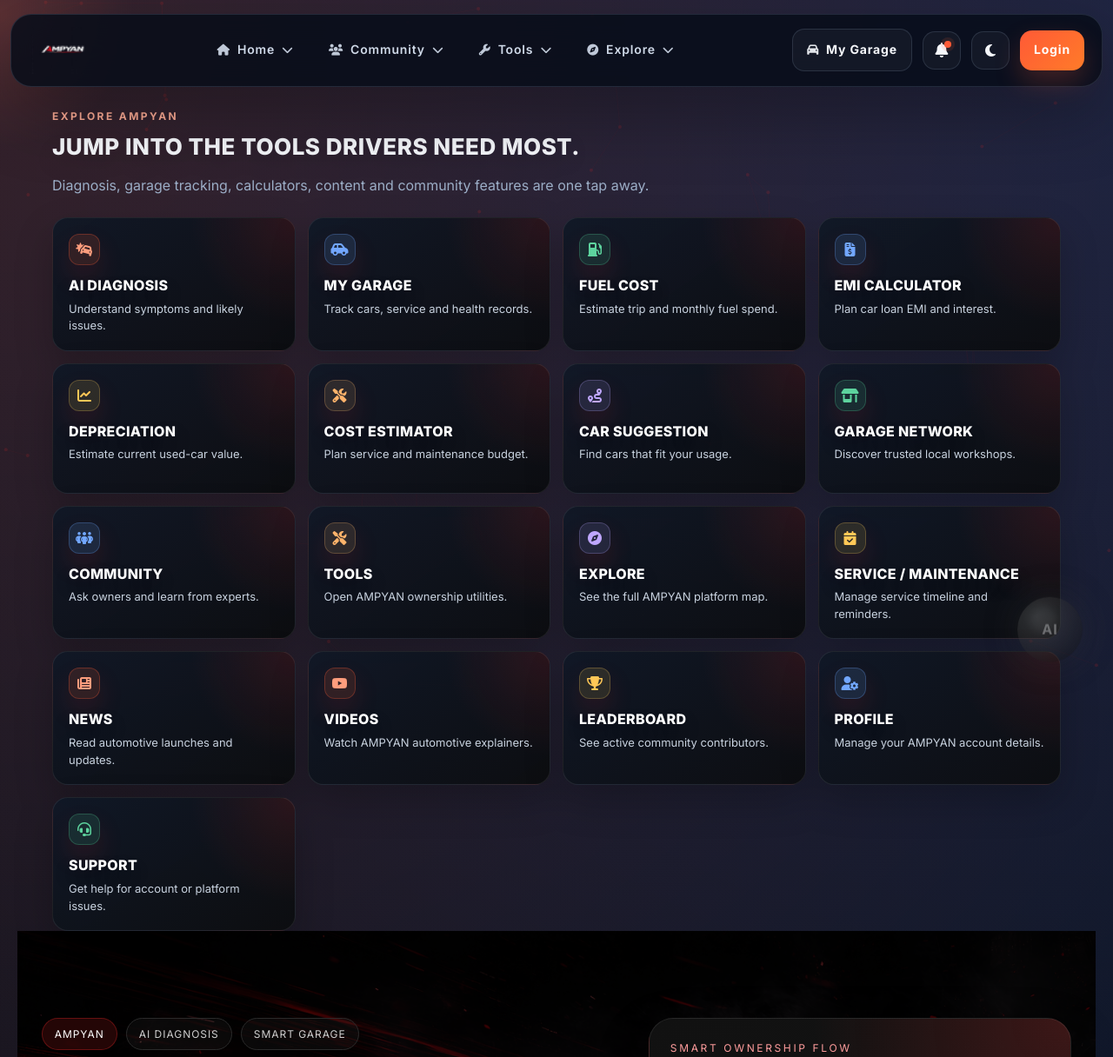
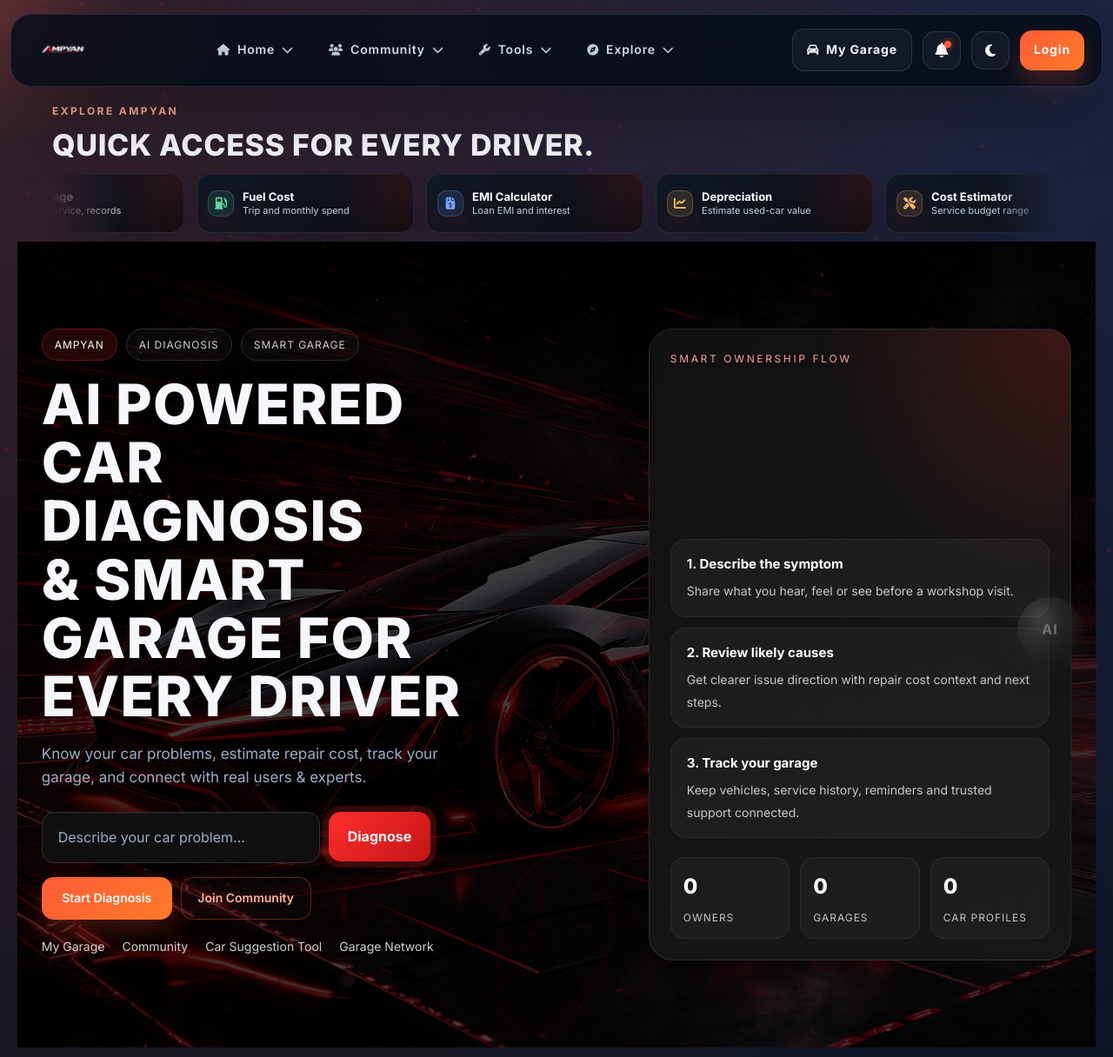
Before and after one commit to mechanicalbull07-ritesh/ampyan-website, a Flask app: page / in a window 1280 px wide. Shown: the top 1216 px of the page at 87% size. Run offline with Flask 3, Linux system fonts and the light colour scheme; data comes from the database, SQL or seed files in the repository; data that the repository does not hold is empty; some libraries are stand-ins or nearby versions.

Commit message:
make homepage features moving strip

```diff
--- a/static/css/hero.css
+++ b/static/css/hero.css
@@ -76,27 +76,63 @@ margin-bottom:24px;
 
 .feature-nav-section{
 max-width:1200px;
-margin:24px auto 0;
+margin:18px auto 0;
 padding:0 20px;
 }
 
 .feature-nav-head{
 max-width:760px;
-margin-bottom:22px;
+margin-bottom:12px;
+}
+
+.feature-nav-head .section-heading{
+font-size:clamp(24px,3vw,34px);
+margin-bottom:0;
 }
 
 .feature-nav-grid{
-display:grid;
-grid-template-columns:repeat(4,minmax(0,1fr));
+position:relative;
+overflow:hidden;
+padding:3px 0 10px;
+mask-image:linear-gradient(90deg,transparent,#000 7%,#000 93%,transparent);
+-webkit-mask-image:linear-gradient(90deg,transparent,#000 7%,#000 93%,transparent);
+}
+
+.feature-nav-track{
+display:flex;
+width:max-content;
 gap:14px;
+animation:feature-marquee 58s linear infinite;
+}
+
+.feature-nav-grid:hover .feature-nav-track{
+animation-play-state:paused;
+}
+
+.feature-nav-group{
+display:flex;
+gap:14px;
+}
+
+@keyframes feature-marquee{
+from{
+transform:translateX(0);
+}
+to{
+transform:translateX(calc(-50% - 7px));
+}
 }
 
 .feature-nav-card{
 position:relative;
-display:block;
-min-height:150px;
-padding:18px;
-border-radius:18px;
+display:grid;
+grid-template-columns:auto minmax(0,1fr);
+align-items:center;
+gap:10px;
+flex:0 0 250px;
+min-height:68px;
+padding:10px 12px;
+border-radius:16px;
 border:1px solid rgba(255,255,255,0.08);
 background:
 radial-gradient(circle at top right,rgba(255,45,45,0.12),transparent 38%),
@@ -109,7 +145,7 @@ transition:transform .25s ease,border-color .25s ease,box-shadow .25s ease,backg
 .feature-nav-card::after{
 content:"";
 position:absolute;
-inset:auto 18px 0 18px;
+inset:auto 14px 0 14px;
 height:2px;
 background:linear-gradient(90deg,transparent,rgba(255,90,54,0.8),transparent);
 opacity:0;
@@ -117,36 +153,48 @@ transition:opacity .25s ease;
 }
 
 .feature-nav-card i{
-width:36px;
-height:36px;
+width:30px;
+height:30px;
 display:inline-flex;
 align-items:center;
 justify-content:center;
-border-radius:12px;
+border-radius:10px;
 background:rgba(255,90,54,0.14);
 border:1px solid rgba(255,90,54,0.28);
 color:#ffb199;
-font-size:16px;
-margin-bottom:14px;
+font-size:14px;
+margin:0;
 box-shadow:0 14px 30px rgba(255,45,45,0.12);
 }
 
-.feature-nav-card h3{
-margin:0 0 8px;
-font-size:16px;
-line-height:1.18;
+.feature-nav-card span{
+min-width:0;
+}
+
+.feature-nav-card strong{
+display:block;
+margin:0 0 2px;
+font-size:13px;
+line-height:1.15;
 color:#fff;
-}
-
-.feature-nav-card p{
+white-space:nowrap;
+overflow:hidden;
+text-overflow:ellipsis;
+}
+
+.feature-nav-card small{
+display:block;
 margin:0;
 color:#c8d2df;
-line-height:1.5;
-font-size:13px;
+line-height:1.25;
+font-size:11px;
+white-space:nowrap;
+overflow:hidden;
+text-overflow:ellipsis;
 }
 
 .feature-nav-card:hover{
-transform:translateY(-5px);
+transform:translateY(-2px);
 border-color:rgba(255,90,54,0.42);
 box-shadow:0 24px 60px rgba(255,45,45,0.16),0 22px 48px rgba(0,0,0,0.26);
 background:
@@ -1575,7 +1623,7 @@ grid-template-columns:repeat(2,minmax(0,1fr));
 }
 
 .feature-nav-grid{
-grid-template-columns:repeat(3,minmax(0,1fr));
+grid-template-columns:none;
 }
 
 .hero-right{
@@ -1647,7 +1695,11 @@ grid-template-columns:1fr;
 }
 
 .feature-nav-grid{
-grid-template-columns:repeat(2,minmax(0,1fr));
+grid-template-columns:none;
+}
+
+.feature-nav-card{
+flex-basis:225px;
 }
 
 .launch-section,
@@ -1696,8 +1748,20 @@ grid-template-columns:1fr;
 }
 
 @media(max-width:460px){
+.feature-nav-card{
+flex-basis:205px;
+}
+}
+
+@media(prefers-reduced-motion:reduce){
 .feature-nav-grid{
-grid-template-columns:1fr;
+overflow-x:auto;
+mask-image:none;
+-webkit-mask-image:none;
+}
+
+.feature-nav-track{
+animation:none;
 }
 }
 /* AI DEMO */
--- a/templates/home.html
+++ b/templates/home.html
@@ -1,117 +1,46 @@
 {% extends "base.html" %}
 {% block content %}
+
+{% macro feature_card(href, color, icon, title, description) -%}
+<a href="{{ href }}" class="feature-nav-card {{ color }}">
+<i class="{{ icon }}"></i>
+<span>
+<strong>{{ title }}</strong>
+<small>{{ description }}</small>
+</span>
+</a>
+{%- endmacro %}
 
 <section class="feature-nav-section">
 <div class="feature-nav-head">
 <p class="page-kicker">EXPLORE AMPYAN</p>
-<h2 class="section-heading">Jump into the tools drivers need most.</h2>
-<p class="section-copy">Diagnosis, garage tracking, calculators, content and community features are one tap away.</p>
+<h2 class="section-heading">Quick access for every driver.</h2>
 </div>
 
-<div class="feature-nav-grid">
-<a href="/tools/ai-diagnosis" class="feature-nav-card feature-red">
-<i class="fa-solid fa-car-burst"></i>
-<h3>AI Diagnosis</h3>
-<p>Understand symptoms and likely issues.</p>
-</a>
-
-<a href="/garage-dashboard" class="feature-nav-card feature-blue">
-<i class="fa-solid fa-car-side"></i>
-<h3>My Garage</h3>
-<p>Track cars, service and health records.</p>
-</a>
-
-<a href="/tools/fuel-cost" class="feature-nav-card feature-green">
-<i class="fa-solid fa-gas-pump"></i>
-<h3>Fuel Cost</h3>
-<p>Estimate trip and monthly fuel spend.</p>
-</a>
-
-<a href="/tools/emi-calculator" class="feature-nav-card feature-blue">
-<i class="fa-solid fa-file-invoice-dollar"></i>
-<h3>EMI Calculator</h3>
-<p>Plan car loan EMI and interest.</p>
-</a>
-
-<a href="/tools/depreciation-calculator" class="feature-nav-card feature-yellow">
-<i class="fa-solid fa-chart-line"></i>
-<h3>Depreciation</h3>
-<p>Estimate current used-car value.</p>
-</a>
-
-<a href="/tools/maintenance-cost" class="feature-nav-card feature-orange">
-<i class="fa-solid fa-screwdriver-wrench"></i>
-<h3>Cost Estimator</h3>
-<p>Plan service and maintenance budget.</p>
-</a>
-
-<a href="/tools/car-suggestion" class="feature-nav-card feature-purple">
-<i class="fa-solid fa-route"></i>
-<h3>Car Suggestion</h3>
-<p>Find cars that fit your usage.</p>
-</a>
-
-<a href="/garage-network" class="feature-nav-card feature-green">
-<i class="fa-solid fa-shop"></i>
-<h3>Garage Network</h3>
-<p>Discover trusted local workshops.</p>
-</a>
-
-<a href="/community" class="feature-nav-card feature-blue">
-<i class="fa-solid fa-people-group"></i>
-<h3>Community</h3>
-<p>Ask owners and learn from experts.</p>
-</a>
-
-<a href="/tools" class="feature-nav-card feature-orange">
-<i class="fa-solid fa-screwdriver-wrench"></i>
-<h3>Tools</h3>
-<p>Open AMPYAN ownership utilities.</p>
-</a>
-
-<!-- TODO: Replace /platform with /explore when a dedicated Explore route exists. -->
-<a href="/platform" class="feature-nav-card feature-purple">
-<i class="fa-solid fa-compass"></i>
-<h3>Explore</h3>
-<p>See the full AMPYAN platform map.</p>
-</a>
-
-<!-- TODO: Replace /garage-dashboard with a dedicated service/maintenance route when available. -->
-<a href="/garage-dashboard" class="feature-nav-card feature-yellow">
-<i class="fa-solid fa-calendar-check"></i>
-<h3>Service / Maintenance</h3>
-<p>Manage service timeline and reminders.</p>
-</a>
-
-<a href="/news" class="feature-nav-card feature-red">
-<i class="fa-solid fa-newspaper"></i>
-<h3>News</h3>
-<p>Read automotive launches and updates.</p>
-</a>
-
-<a href="/videos" class="feature-nav-card feature-red">
-<i class="fa-brands fa-youtube"></i>
-<h3>Videos</h3>
-<p>Watch AMPYAN automotive explainers.</p>
-</a>
-
-<a href="/leaderboard" class="feature-nav-card feature-yellow">
-<i class="fa-solid fa-trophy"></i>
-<h3>Leaderboard</h3>
-<p>See active community contributors.</p>
-</a>
-
-<a href="/profile" class="feature-nav-card feature-blue">
-<i class="fa-solid fa-user-gear"></i>
-<h3>Profile</h3>
-<p>Manage your AMPYAN account details.</p>
-</a>
-
-<a href="/contact" class="feature-nav-card feature-green">
-<i class="fa-solid fa-headset"></i>
-<h3>Support</h3>
-<p>Get help for account or platform issues.</p>
-</a>
+<div class="feature-nav-grid" aria-label="Explore AMPYAN features">
+<div class="feature-nav-track">
+{% for repeat in range(2) %}
+<div class="feature-nav-group" {% if repeat == 1 %}aria-hidden="true"{% endif %}>
+{{ feature_card("/tools/ai-diagnosis", "feature-red", "fa-solid fa-car-burst", "AI Diagnosis", "Find likely car issues") }}
+{{ feature_card("/garage-dashboard", "feature-blue", "fa-solid fa-car-side", "My Garage", "Health, service, records") }}
+{{ feature_card("/tools/fuel-cost", "feature-green", "fa-solid fa-gas-pump", "Fuel Cost", "Trip and monthly spend") }}
+{{ feature_card("/tools/emi-calculator", "feature-blue", "fa-solid fa-file-invoice-dollar", "EMI Calculator", "Loan EMI and interest") }}
+{{ feature_card("/tools/depreciation-calculator", "feature-yellow", "fa-solid fa-chart-line", "Depreciation", "Estimate used-car value") }}
+{{ feature_card("/tools/maintenance-cost", "feature-orange", "fa-solid fa-screwdriver-wrench", "Cost Estimator", "Service budget range") }}
+{{ feature_card("/tools/car-suggestion", "feature-purple", "fa-solid fa-route", "Car Suggestion", "Match car to usage") }}
+{{ feature_card("/garage-network", "feature-green", "fa-solid fa-shop", "Garage Network", "Find local workshops") }}
+{{ feature_card("/community", "feature-blue", "fa-solid fa-people-group", "Community", "Ask owners and experts") }}
+{{ feature_card("/tools", "feature-orange", "fa-solid fa-toolbox", "Tools", "All ownership utilities") }}
+{{ feature_card("/platform", "feature-purple", "fa-solid fa-compass", "Explore", "AMPYAN platform map") }}
+{{ feature_card("/garage-dashboard", "feature-yellow", "fa-solid fa-calendar-check", "Maintenance", "Service reminders") }}
+{{ feature_card("/news", "feature-red", "fa-solid fa-newspaper", "News", "Automotive updates") }}
+{{ feature_card("/videos", "feature-red", "fa-brands fa-youtube", "Videos", "Watch explainers") }}
+{{ feature_card("/leaderboard", "feature-yellow", "fa-solid fa-trophy", "Leaderboard", "Top contributors") }}
+{{ feature_card("/profile", "feature-blue", "fa-solid fa-user-gear", "Profile", "Manage account") }}
+{{ feature_card("/contact", "feature-green", "fa-solid fa-headset", "Support", "Get platform help") }}
+</div>
+{% endfor %}
+</div>
 </div>
 </section>
 
```
